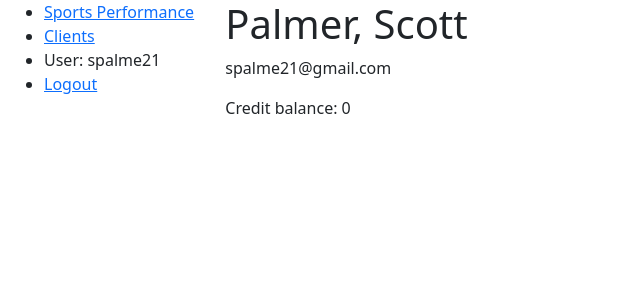
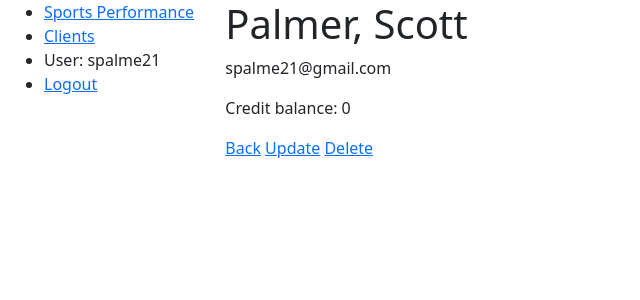
Before and after one commit to spalme21/gym_site, a Django app: page /roster/clients/2 in a window 1280 px wide. Shown: the top 300 px of the page, without its empty margins (0-640 px from the left). Run offline with Django 4.2, Linux system fonts and the light colour scheme; a user stored in the database is signed in; data comes from the database, SQL or seed files in the repository; both versions use the stored data as it was after the commit.

Commit message:
Fix template errors, Add links between pages

```diff
--- a/roster/urls.py
+++ b/roster/urls.py
@@ -7,6 +7,6 @@ urlpatterns = [
     path("clients/", ClientListView.as_view(), name="client-list"),
     path("clients/add/", ClientCreateView.as_view(), name="client-add"),
     path("clients/<int:pk>", ClientDetailView.as_view(), name="client-detail-view"),
-    path("clients/<int:pk>/update/", ClientUpdateView.as_view(), name="client-update"),
-    path("clients/<int:pl>/delete/", ClientDeleteView.as_view(), name="client-delete"),
+    path("clients/<int:pk>/update/", ClientUpdateView.as_view(), name="client-update-view"),
+    path("clients/<int:pk>/delete/", ClientDeleteView.as_view(), name="client-delete-view"),
 ]
--- a/templates/roster/client_detail.html
+++ b/templates/roster/client_detail.html
@@ -4,4 +4,7 @@
     <h1>{{ client.last_name}}, {{ client.first_name }}</h1>
     <p>{{ client.email }}</p>
     <p>Credit balance: {{ client.credits }}</p>
+    <a href="{% url 'client-list' %}">Back</a>
+    <a href="{% url 'client-update-view' client.pk %}">Update</a>
+    <a href="{% url 'client-delete-view' client.pk %}">Delete</a>
 {% endblock %}
```
Also changed, not shown: db.sqlite3.
